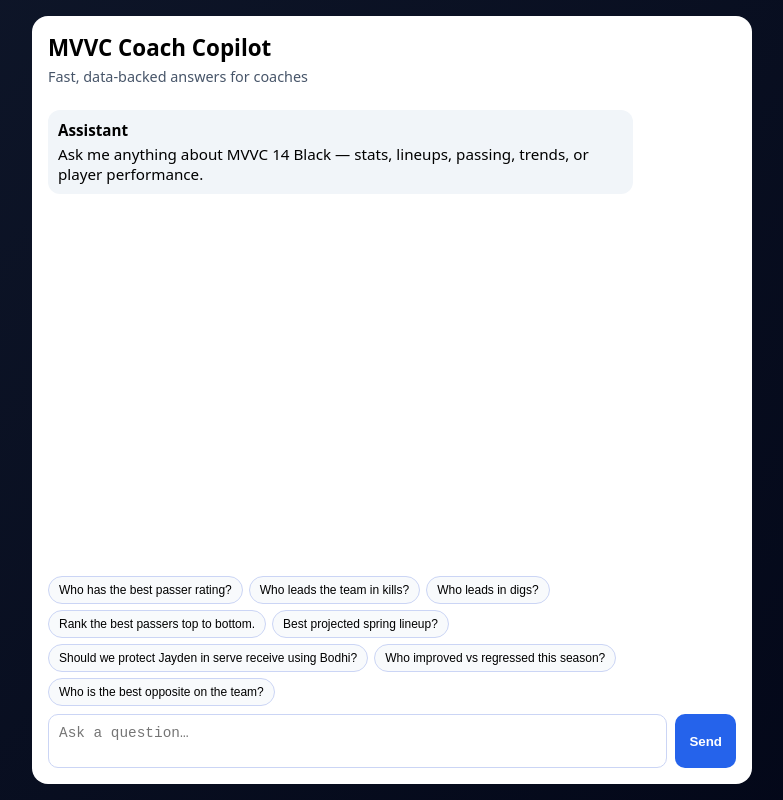
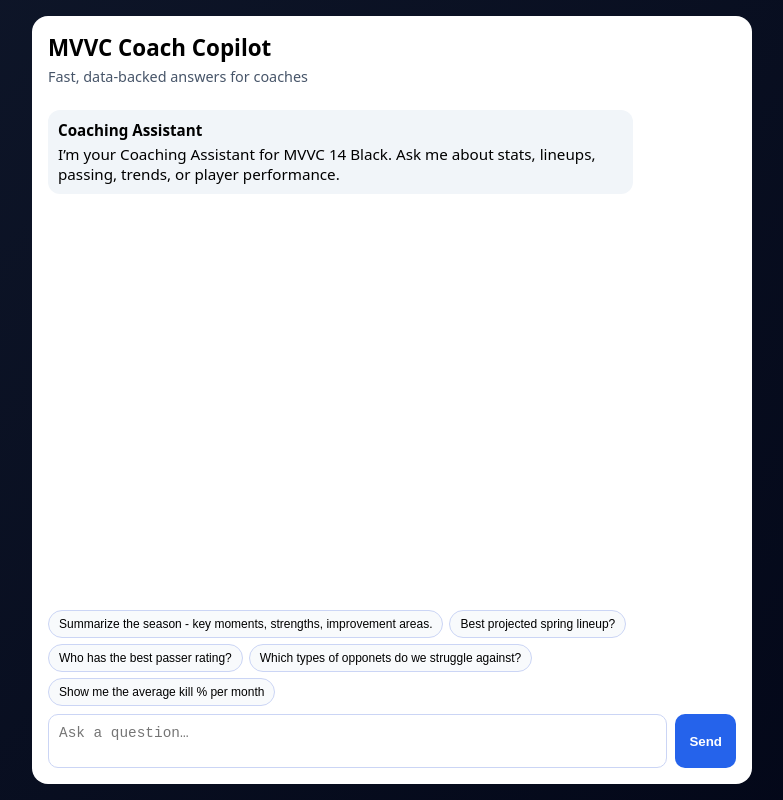
Before and after one commit to mtuyay-glitch/mvvc-coach-copilot, a Next.js app: page / in a window 1280 px wide. Shown: the whole page, without its empty margins (248-1031 px from the left). Built offline with nearby package versions, Linux system fonts and the light colour scheme.

Commit message:
Update page.tsx
Change prompts

```diff
--- a/app/page.tsx
+++ b/app/page.tsx
@@ -8,14 +8,11 @@ type Msg = {
 };
 
 const SUGGESTED = [
+  "Summarize the season - key moments, strengths, improvement areas.",
+  "Best projected spring lineup?",
   "Who has the best passer rating?",
-  "Who leads the team in kills?",
-  "Who leads in digs?",
-  "Rank the best passers top to bottom.",
-  "Best projected spring lineup?",
-  "Should we protect Jayden in serve receive using Bodhi?",
-  "Who improved vs regressed this season?",
-  "Who is the best opposite on the team?"
+  "Which types of opponets do we struggle against?",
+  "Show me the average kill % per month"
 ];
 
 export default function HomePage() {
@@ -23,7 +20,7 @@ export default function HomePage() {
     {
       role: "assistant",
       content:
-        "Ask me anything about MVVC 14 Black — stats, lineups, passing, trends, or player performance."
+        "I’m your Coaching Assistant for MVVC 14 Black. Ask me about stats, lineups, passing, trends, or player performance."
     }
   ]);
   const [input, setInput] = useState("");
@@ -44,7 +41,6 @@ export default function HomePage() {
     setError(null);
     setInput("");
 
-    // ✅ Force correct Msg[] typing so TS doesn't widen role to string
     const nextMessages: Msg[] = [
       ...messages,
       { role: "user" as const, content: question }
@@ -98,7 +94,9 @@ export default function HomePage() {
                   ...(m.role === "user" ? styles.userBubble : {})
                 }}
               >
-                <strong>{m.role === "user" ? "You" : "Assistant"}</strong>
+                <strong>
+                  {m.role === "user" ? "You" : "Coaching Assistant"}
+                </strong>
                 <div style={styles.text}>{m.content}</div>
               </div>
             </div>
@@ -107,7 +105,7 @@ export default function HomePage() {
           {loading && (
             <div style={styles.msg}>
               <div style={styles.bubble}>
-                <strong>Assistant</strong>
+                <strong>Coaching Assistant</strong>
                 <div style={styles.text}>Analyzing…</div>
               </div>
             </div>
```
